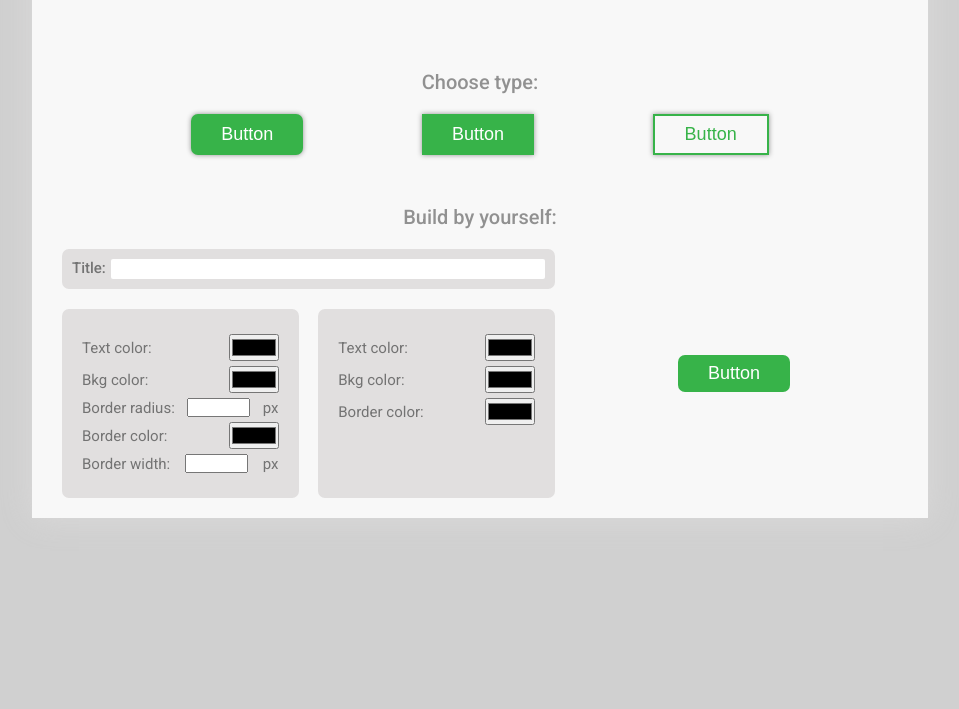
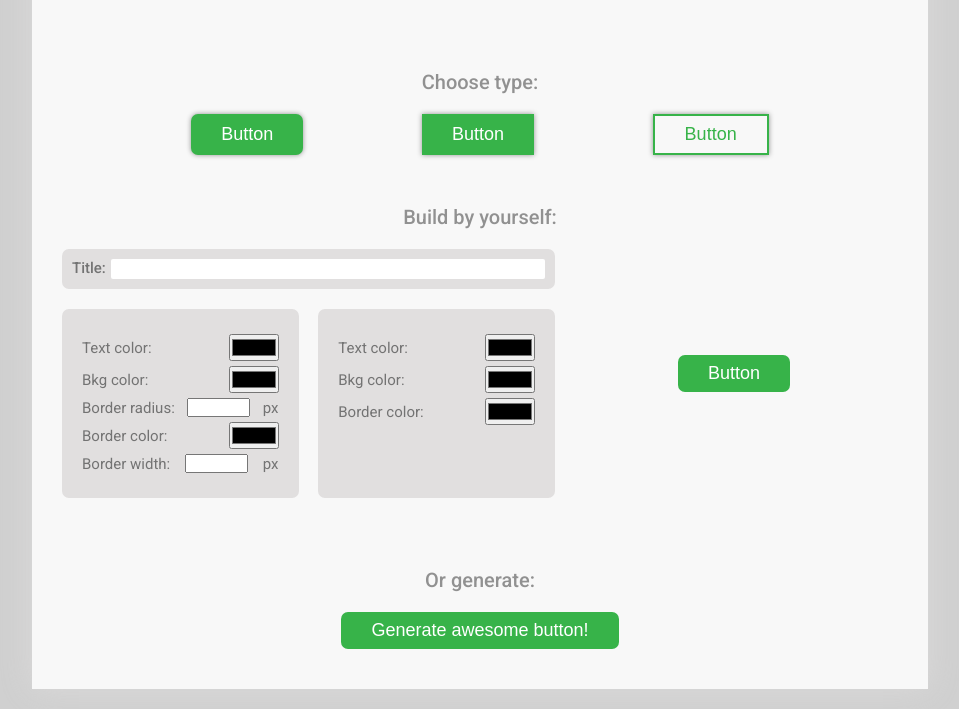
Before and after one commit to JohnyMielony07/buttonsBuilder, a website: page index.html in a window 1280 px wide. Shown: the part 142-851 px from the top of the page, without its empty margins (160-1119 px from the left). Before the commit the page ends 800 px from the top, so only its background shows below. Drawn offline with Linux system fonts and the light colour scheme.

Commit message:
add and style generate button

```diff
--- a/index.html
+++ b/index.html
@@ -81,7 +81,10 @@
                 </div>
 
             </div>
-
+        </section>
+        <section class="generate">
+            <h2 class="secondary-title generate__title">Or generate:</h2>
+            <button class="generate__button" id="generate-button">Generate awesome button!</button>
         </section>
     </div>
 
--- /dev/null
+++ b/sass/_generate.scss
@@ -0,0 +1,14 @@
+.generate {
+    padding: 2rem;
+}
+
+.generate__button {
+    display: block;
+    margin: 2rem auto 2rem auto;
+    font-size: 1.8rem;
+    border: none;
+    padding: .8rem 3rem;
+    color: white;
+    background-color: $color-green-1;
+    border-radius: .7rem;
+}
--- a/sass/main.scss
+++ b/sass/main.scss
@@ -2,3 +2,4 @@
 @import "logo";
 @import "type-select";
 @import "builder";
+@import "generate";
```
Also changed, not shown: css/style.css.
